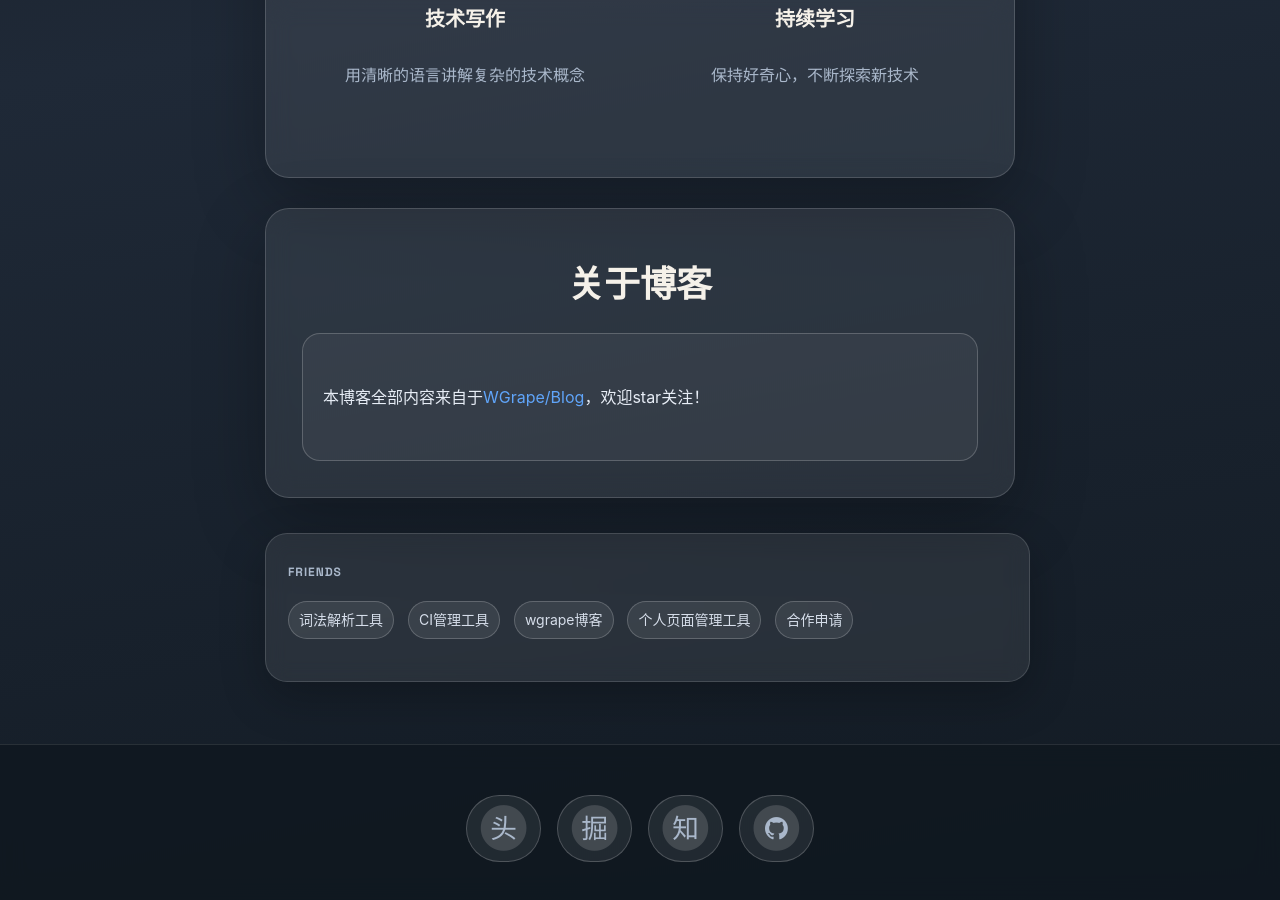
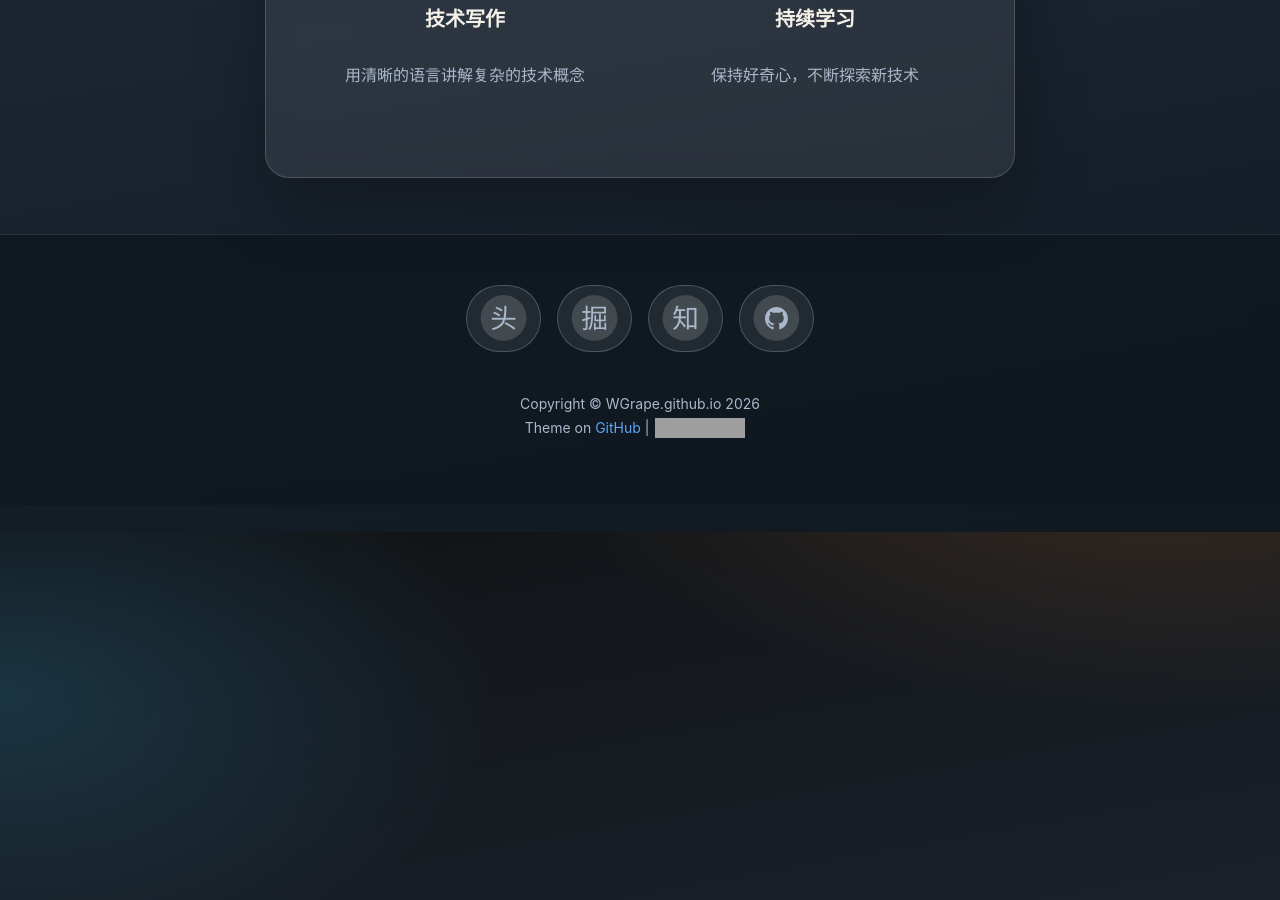
Before and after one commit to WGrape/WGrape.github.io, a Jekyll site: the page built from about.html, in a window 1280 px wide and 900 px high, scrolled down 1095 px. Built offline with Jekyll 4.4.1, drawn with Linux system fonts in a browser that asks for light colours; nearby versions of some CDN libraries; comment, search, counter and statistics services are not loaded; grey boxes are pictures that could not be loaded.

Commit message:
feat: add

```diff
--- a/about.html
+++ b/about.html
@@ -51,12 +51,12 @@ nav_exclude: true
                 </div>
             </div>
 
-            <div class="subpage-card" style="margin: 30px 0 20px 0;">
+            <!-- <div class="subpage-card" style="margin: 30px 0 20px 0;">
                 <h2 class="section-title">关于博客</h2>
                 <div class="post-preview">
                     <p style="color: var(--wg-text); line-height: 1.9;">本博客全部内容来自于<a href="https://github.com/WGrape/Blog">WGrape/Blog</a>，欢迎star关注！</p>
                 </div>
-            </div>
+            </div> -->
         </div>
         <div class="col-lg-8 col-lg-offset-2 col-md-10 col-md-offset-1 sidebar-container">
 
@@ -78,7 +78,7 @@ nav_exclude: true
             {% endif %} -->
 
             <!-- Friends Blog -->
-            {% if site.friends %}
+            <!-- {% if site.friends %}
             <section class="subpage-sidebar-card">
                 <h5>FRIENDS</h5>
                 <ul class="list-inline">
@@ -87,7 +87,8 @@ nav_exclude: true
                     {% endfor %}
                 </ul>
             </section>
-            {% endif %}
+            {% endif %} -->
+
         </div>
     </div>
 </div>
```
